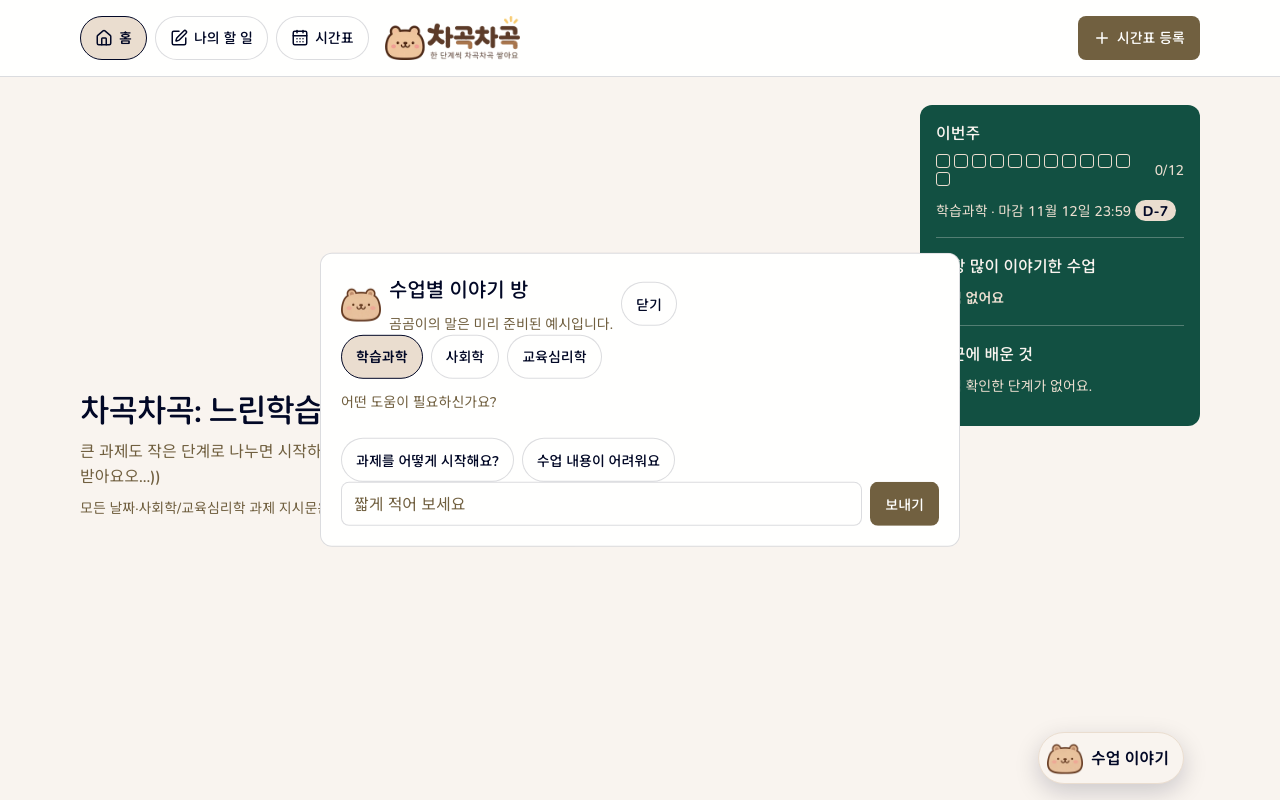
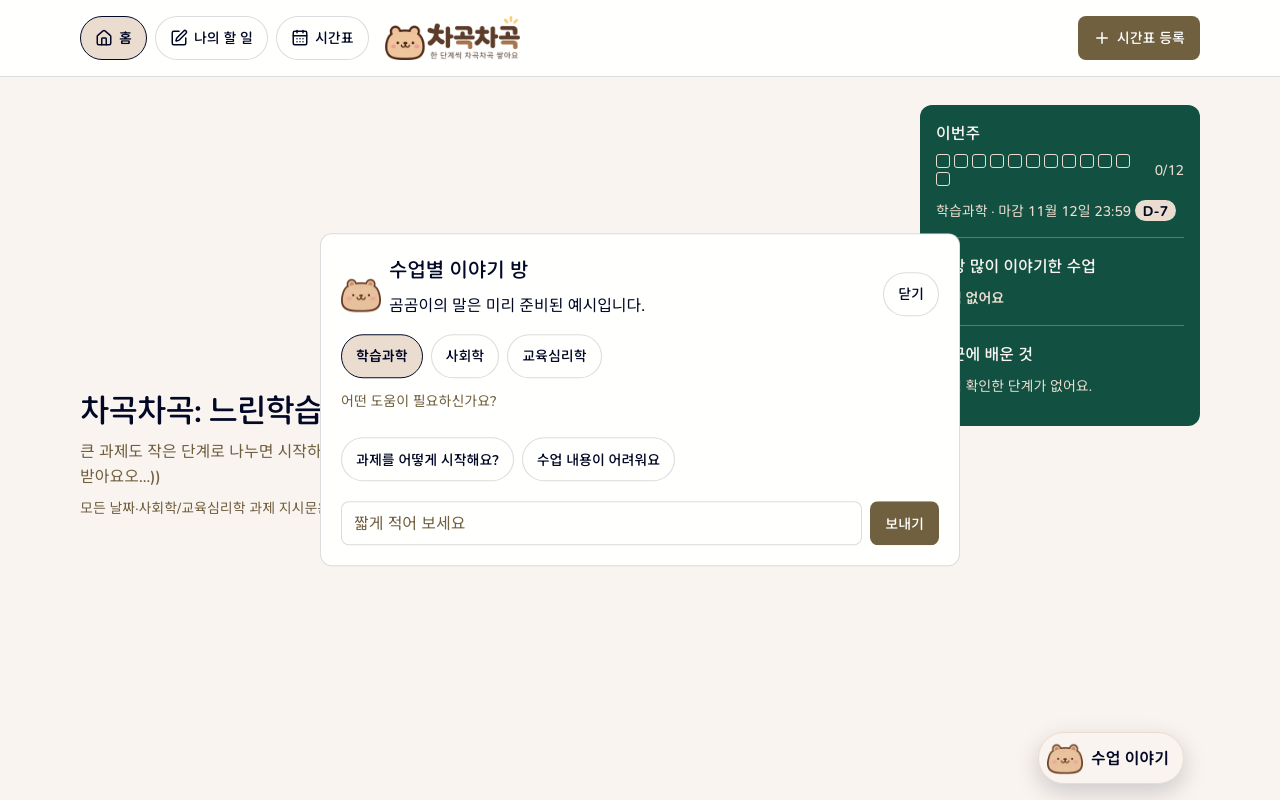
Before and after one commit to yonseiminji/LearningScience, a React (Vite) app: page / in a window 1280 px wide. Both pictures are taken after a click on the button "수업 이야기". Shown: the top 800 px of the page. Built offline with nearby package versions, Linux system fonts and the light colour scheme.

Commit message:
Refactor chat component styles in App.css

```diff
--- a/src/App.css
+++ b/src/App.css
@@ -241,14 +241,59 @@ h3 { margin: 0 0 8px; font-size: var(--fs-section); font-weight: 600; line-heigh
   background: var(--surface);
   color: var(--ink);
 }
-.chat-head, .chat-form, .chat-choices, .chat-subjects { display: flex; flex-wrap: wrap; gap: 8px; align-items: center; }
-.chat-head img { width: 40px; height: 40px; }
-.chat-head p { margin: 0; color: var(--muted); font-size: var(--fs-body); }
-.chat-log { display: grid; gap: 8px; margin: 12px 0; }
-.chat-me, .chat-bear { margin: 0; padding: 10px 12px; border-radius: 12px; }
-.chat-me { background: var(--chip); }
-.chat-bear { background: #e7f0ec; }
-.chat-form input { flex: 1; min-width: 160px; }
+
+.chat-head,
+.chat-form,
+.chat-choices,
+.chat-subjects {
+  display: flex;
+  flex-wrap: wrap;
+  gap: 8px;
+  align-items: center;
+}
+
+/*revised here*/
+/* 닫기 버튼을 오른쪽 끝으로 */
+.chat-head > button {
+  margin-left: auto;
+}
+
+/* 곰곰이 이미지 */
+.chat-head img {
+  width: 40px;
+  height: 40px;
+}
+
+/* 선택지와 입력창 사이 여백 */
+.chat-choices {
+  margin-bottom: 20px;
+}
+
+.chat-log {
+  display: grid;
+  gap: 8px;
+  margin: 12px 0;
+}
+
+.chat-me,
+.chat-bear {
+  margin: 0;
+  padding: 10px 12px;
+  border-radius: 12px;
+}
+
+.chat-me {
+  background: var(--chip);
+}
+
+.chat-bear {
+  background: #e7f0ec;
+}
+
+.chat-form input {
+  flex: 1;
+  min-width: 160px;
+}
 
 @media (min-width: 900px) {
   .layout { grid-template-columns: minmax(0, 1fr) 280px; }
```
